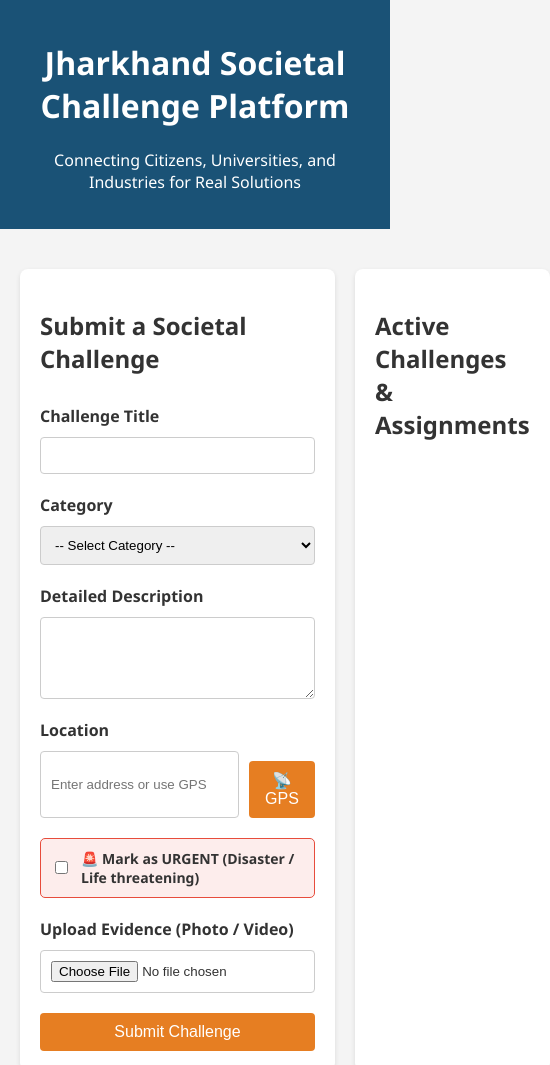
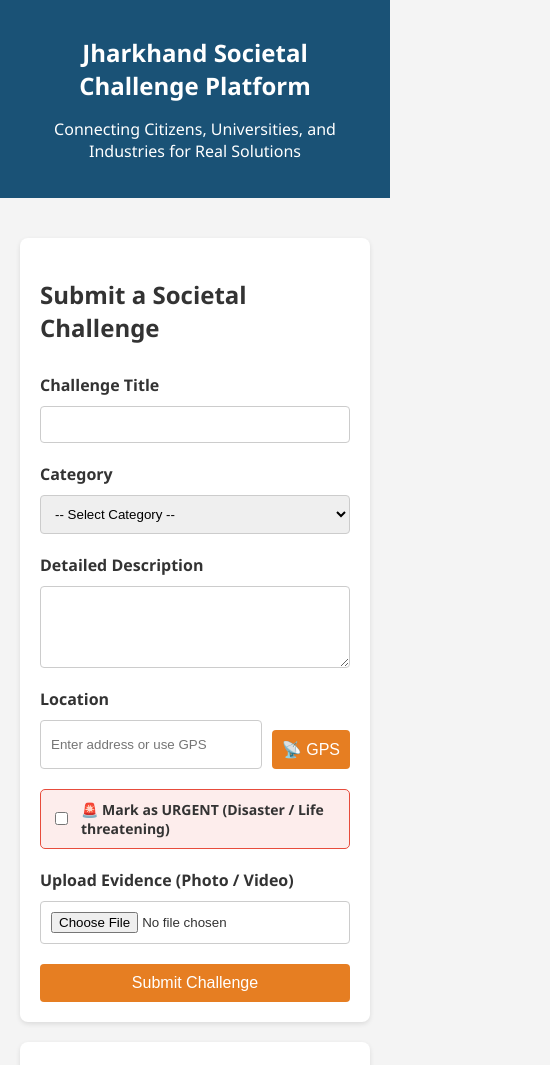
Before and after one commit to mdabubakarsoyeb/hackathon-project, a website: page public/index.html in a window 390 px wide. Shown: the top 1065 px of the page, 550 px wide, since content can reach past the window. Drawn offline with Linux system fonts and the light colour scheme; no server answers.

Commit message:
Update style.css

```diff
--- a/public/style.css
+++ b/public/style.css
@@ -24,3 +24,13 @@ button:hover { background-color: #d35400; }
 .risk-medium { background-color: #fdebd0; color: #ba4a00; border: 1px solid #ba4a00; }
 .risk-high { background-color: #fadbd8; color: #c0392b; border: 1px solid #c0392b; }
 .risk-label { background: white; padding: 2px 8px; border-radius: 10px; font-size: 12px; }
+
+/* Mobile Responsive Design */
+@media (max-width: 768px) {
+    .container {
+        grid-template-columns: 1fr; /* Makes it one single column on mobile */
+    }
+    header h1 {
+        font-size: 24px; /* Makes the title smaller */
+    }
+}
```
